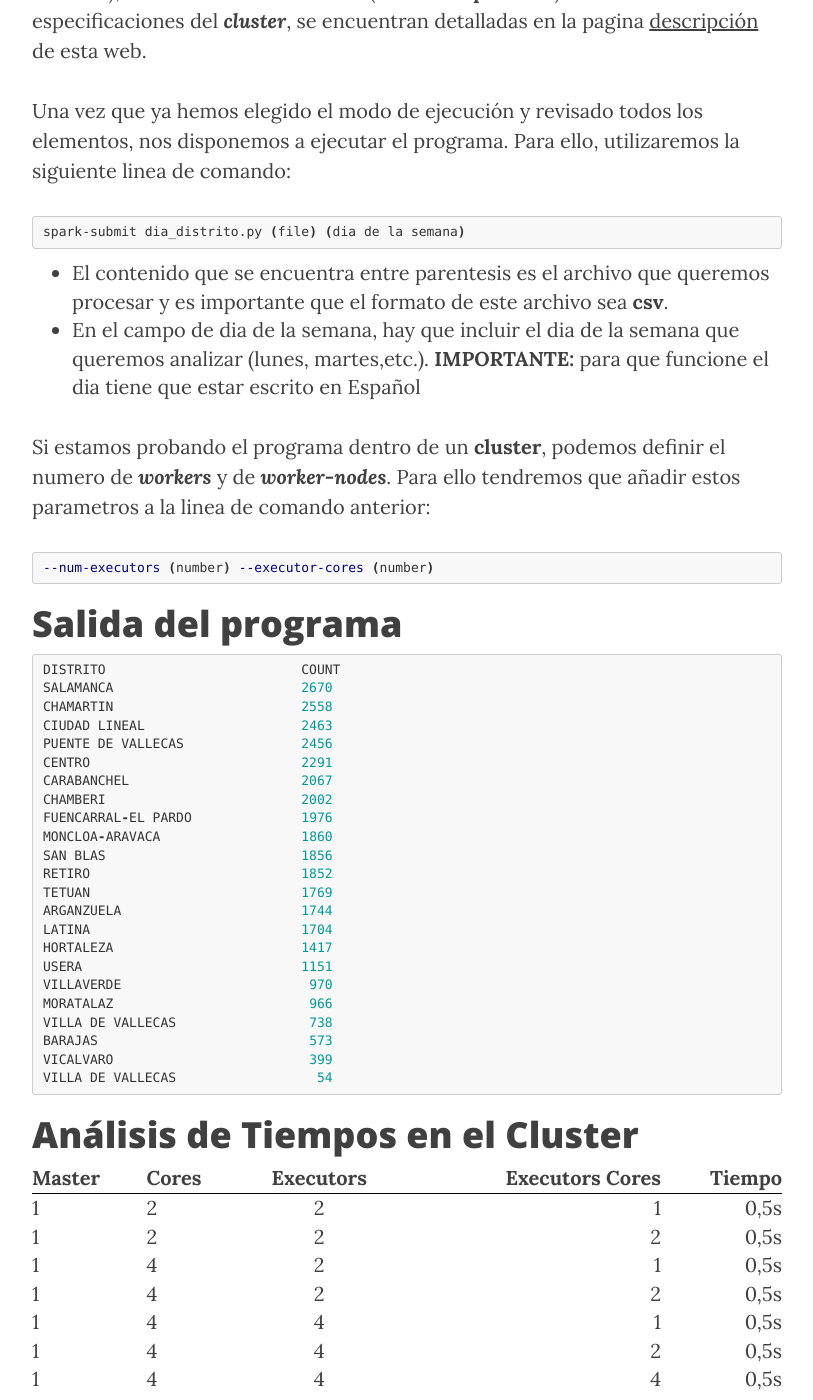
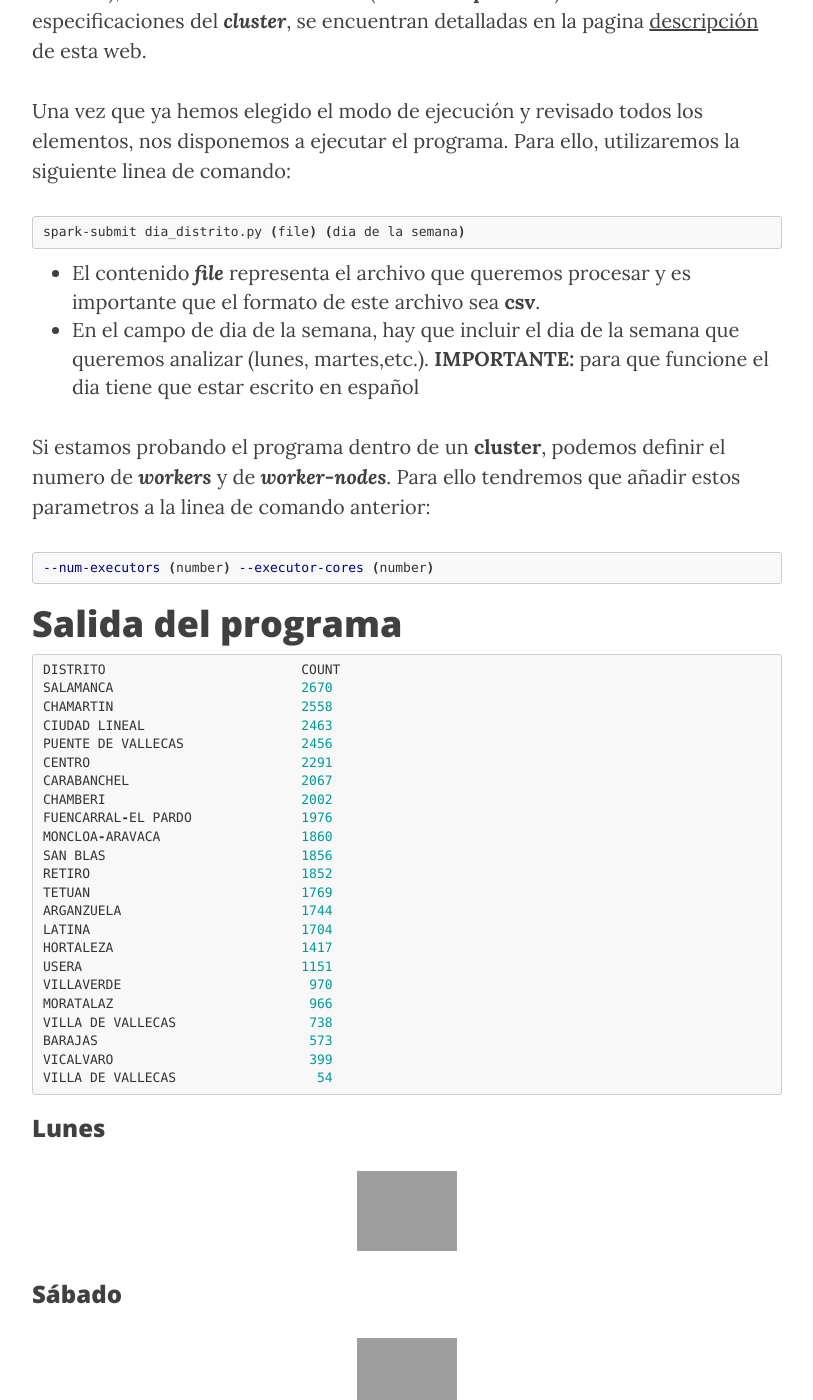
Before and after one commit to artusec/Cloud_BigData_UCM, a Jekyll site: the page built from _posts/2018-12-14-Dia-Distrito.markdown, in a window 1280 px wide and 1400 px high, scrolled down 1106 px. Shown: the whole window, without its empty margins (233-1046 px from the left). Built offline with Jekyll 4.4.1, drawn with Linux system fonts in a browser that asks for light colours; nearby versions of some CDN libraries; some of the changed text lies outside the part shown.

Commit message:
Modificaciones WEB

```diff
--- a/_posts/2018-12-14-Dia-Distrito.markdown
+++ b/_posts/2018-12-14-Dia-Distrito.markdown
@@ -36,8 +36,8 @@ spark-submit dia_distrito.py (file) (dia de la semana)
 
 {% endhighlight %}
 
-- El contenido que se encuentra entre parentesis es el archivo que queremos procesar y es importante que el formato de este archivo sea **csv**.
-- En el campo de dia de la semana, hay que incluir el dia de la semana que queremos analizar (lunes, martes,etc.). **IMPORTANTE:** para que funcione el dia tiene que estar escrito en Español
+- El contenido ***file*** representa el archivo que queremos procesar y es importante que el formato de este archivo sea **csv**.
+- En el campo de dia de la semana, hay que incluir el dia de la semana que queremos analizar (lunes, martes,etc.). **IMPORTANTE:** para que funcione el dia tiene que estar escrito en español
 
 
 Si estamos probando el programa dentro de un **cluster**, podemos definir el numero de ***workers*** y de ***worker-nodes***. Para ello tendremos que añadir estos parametros a la linea de comando anterior:
@@ -79,18 +79,14 @@ VILLA DE VALLECAS                  54
 
 {% endhighlight %}
 
-# Análisis de Tiempos en el Cluster
 
-Master | Cores | Executors | Executors Cores | Tiempo
-|:---------|:----------|:----------:|---------:|---------:|
-1 | 2 |  2  | 1 | 0,5s |
-1 | 2 |  2  | 2 | 0,5s |
-1 | 4 |  2  | 1 | 0,5s |
-1 | 4 |  2  | 2 | 0,5s |
-1 | 4 |  4  | 1 | 0,5s |
-1 | 4 |  4  | 2 | 0,5s |
-1 | 4 |  4  | 4 | 0,5s |
+### Lunes
 
+<img src="Cloud_BigData_UCM/img/graphics/dia_distrito(lunes).png" height="80px" width="100px">
+
+### Sábado
+
+<img src="Cloud_BigData_UCM/img/graphics/dia_distrito(sabado).png" height="80px" width="100px">
 
 [1]:https://artuyero.github.io/Cloud_BigData_UCM//about/
 [2]:
```
Also changed, not shown: other parts of _posts/2018-12-14-Dia-Distrito.markdown (+1 -1 lines).
